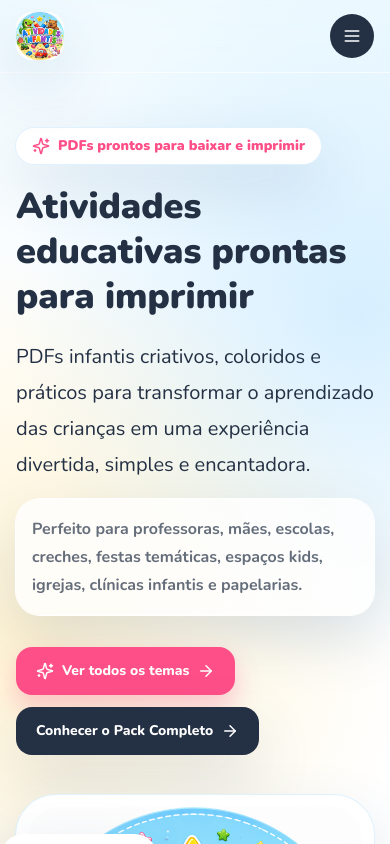
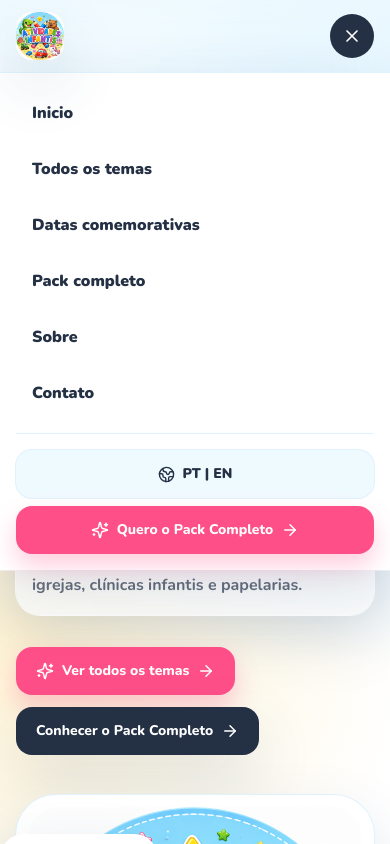
Before and after one commit to natmvc/atividades-infantis, a Next.js app: page / in a window 390 px wide. Both pictures are taken after a click on the button "Abrir menu". Shown: the top 844 px of the page. Built offline with nearby package versions, Linux system fonts and the light colour scheme.

Commit message:
Fix mobile navigation menu

```diff
--- a/src/components/Shell.tsx
+++ b/src/components/Shell.tsx
@@ -1,6 +1,9 @@
+"use client";
+
 import Image from "next/image";
 import Link from "next/link";
-import { Globe2, Menu, ShoppingBag } from "lucide-react";
+import { Globe2, Menu, ShoppingBag, X } from "lucide-react";
+import { useState } from "react";
 import type { Locale } from "@/data/site";
 import { routes } from "@/data/site";
 import { Button } from "./Button";
@@ -25,7 +28,9 @@ const nav = {
 };
 
 export function Header({ locale }: { locale: Locale }) {
+  const [isMenuOpen, setIsMenuOpen] = useState(false);
   const alternate = locale === "pt" ? routes.en.home : routes.pt.home;
+  const closeMenu = () => setIsMenuOpen(false);
 
   return (
     <header className="fixed inset-x-0 top-0 z-50 border-b border-white/70 bg-white/86 backdrop-blur-xl">
@@ -72,12 +77,51 @@ export function Header({ locale }: { locale: Locale }) {
             </Button>
           </div>
           <button
+            type="button"
             className="inline-flex h-11 w-11 items-center justify-center rounded-full bg-ink text-white lg:hidden"
-            aria-label="Abrir menu"
+            aria-label={isMenuOpen ? "Fechar menu" : "Abrir menu"}
+            aria-expanded={isMenuOpen}
+            aria-controls="mobile-menu"
+            onClick={() => setIsMenuOpen((current) => !current)}
           >
-            <Menu size={20} aria-hidden />
+            {isMenuOpen ? <X size={20} aria-hidden /> : <Menu size={20} aria-hidden />}
           </button>
         </div>
+      </div>
+
+      <div
+        id="mobile-menu"
+        className={`lg:hidden ${isMenuOpen ? "block" : "hidden"}`}
+      >
+        <nav
+          className="mx-auto grid max-w-7xl gap-2 border-t border-sky-100 bg-white px-4 py-4 shadow-soft sm:px-6"
+          aria-label="Menu principal mobile"
+        >
+          {nav[locale].map(([label, href]) => (
+            <Link
+              key={href}
+              href={href}
+              onClick={closeMenu}
+              className="rounded-2xl px-4 py-3 text-base font-black text-ink transition hover:bg-skywash"
+            >
+              {label}
+            </Link>
+          ))}
+          <div className="mt-2 grid gap-2 border-t border-sky-100 pt-4 sm:hidden">
+            <Link
+              href={alternate}
+              onClick={closeMenu}
+              className="inline-flex min-h-12 items-center justify-center gap-2 rounded-2xl bg-skywash px-4 text-sm font-black text-ink ring-1 ring-sky-100"
+              aria-label={locale === "pt" ? "Switch to English" : "Mudar para portugues"}
+            >
+              <Globe2 size={17} aria-hidden />
+              PT | EN
+            </Link>
+            <Button href={routes[locale].pack} ariaLabel={locale === "pt" ? "Quero o Pack Completo" : "Get the Complete Pack"}>
+              {locale === "pt" ? "Quero o Pack Completo" : "Get the Complete Pack"}
+            </Button>
+          </div>
+        </nav>
       </div>
     </header>
   );
```
